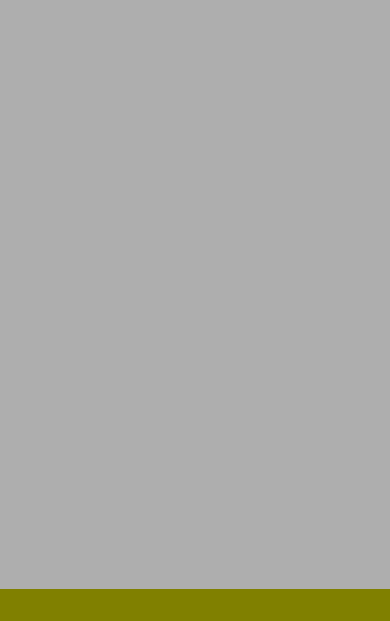
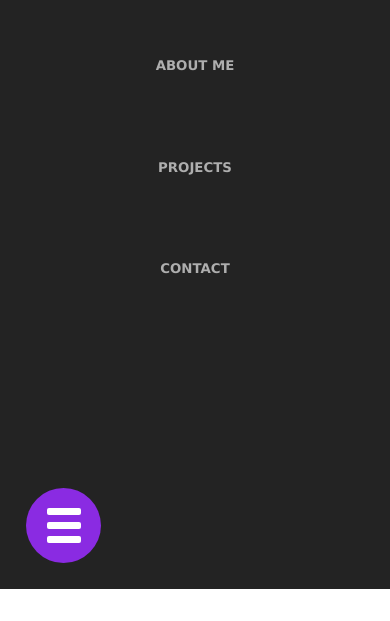
Before and after one commit to MACXDON/macxdon.github.io, a plain HTML site: page MAIN_PAGE/main-page.html in a window 390 px wide. Shown: the part 255-876 px from the top of the page. After the commit the page ends 844 px from the top, so only its background shows below. Drawn offline with Linux system fonts and the light colour scheme.

Commit message:
"Updated nav"
Added responsiveness to nav and added menu button.

```diff
--- a/MAIN_PAGE/main-page.css
+++ b/MAIN_PAGE/main-page.css
@@ -2,12 +2,17 @@
     margin: 0;
     padding: 0;
     box-sizing: border-box;
+    font-family:Verdana, Geneva, Tahoma, sans-serif;
+}
+
+.menu-button {
+    display: none;
 }
 
 .nav {
     background-color: rgb(35, 35, 35);
     float: left;
-    width: 12rem;
+    width: 20vw;
     height: 100vh;
     display: flex;
     justify-content: center;
@@ -28,7 +33,6 @@
     margin: 2rem auto;
     border: none;
     background-color: transparent;
-    font-family:Verdana, Geneva, Tahoma, sans-serif;
     font-weight: 700;
     color:rgb(174, 174, 174);
 }
@@ -42,35 +46,96 @@
 /** CONTENT **/
 .content {
     background-color: rgb(174, 174, 174);
+    width: 80vw;
+    height: 100vh;
+    float: right;
+    display: flex;
+    justify-content: center;
+    align-items: center;
+    color: #333;
+    text-align: center;
+}
+
+.content h2, .content h3 {
+    font-size: 1rem;
+}
+
+.main-container {
+    width: 90%;
+    display: flex;
+    justify-content: center;
+    align-items: center;
+}
+
+.content .profile-pic {
+    width: 7rem;
+    height: 7rem;
+    margin: 0 2rem;
+}
+
+.content img {
     width: 100%;
-    height: 100vh;
+    height: 100%;
+    border-radius: 50%;
 }
 
 .contact-page {
     display: none;
     background-color: rgb(69, 25, 140);
-    width: 100%;
+    width: 80vw;
     height: 100vh;
+    float: right;
 }
 
 .project-page {
     display: none;
     background-color: rgb(21, 0, 254);
-    width: 100%;
+    width: 80vw;
     height: 100vh;
+    float: right;
 }
 
-@media screen and (max-width: 400px) {
+@media screen and (max-width: 700px) {
+
+    .menu-button {
+        display: flex;
+        z-index: 99;
+        width: 75px;
+        height: 75px;
+        border-radius: 50%;
+        position: absolute;
+        background-color: blueviolet;
+        bottom: 1.625rem;
+        left: 1.625rem;
+        flex-direction: column;
+        justify-content: center;
+        align-items: center;
+    }
+
+    .menu-button .bar {
+        width: 2.125rem;
+        height: 0.425rem;
+        border-radius: 0.125rem;
+        margin: 0.225rem auto;
+        background-color: #FFF;
+    }
+
     .nav {
-        display: none;
-        z-index: 5;
+        display: flex;
+        z-index: 10;
         width: 100%;
     }
 
-    .menu-button {
+    .content, .project-page, .contact-page {
         width: 100%;
-        height: 2rem;
-        background-color: olive;
+        padding: 0 1rem;
+    }
 
+    .content {
+        flex-direction: column;
+    }
+
+    .content .profile-pic {
+        margin-bottom: 3rem;
     }
 }
--- a/MAIN_PAGE/main-page.html
+++ b/MAIN_PAGE/main-page.html
@@ -10,6 +10,11 @@
 </head>
 <body>
     <div class="container">
+        <div class="menu-button">
+            <div class="bar top-bar"></div>
+            <div class="bar mid-bar"></div>
+            <div class="bar bot-bar"></div>
+        </div>
         <div class="nav">
             <ul>
                 <li>
@@ -24,7 +29,16 @@
             </ul>
         </div>
         <div class="content">
-
+            <div class="profile-pic">
+                <img src="../IMAGES/profile_pic.jpeg" alt="">
+            </div>
+            <div class="about-me-info">
+                <h2>Hi my name is Macben Tagnidoung</h2>
+                <br>
+                <hr>
+                <br>
+                <h3>I'm studying to be a developer</h3>
+            </div>
         </div>
         <div class="contact-page">
 
@@ -33,9 +47,6 @@
 
         </div>
     </div>
-    <div class="menu-button">
-
-    </div>
 </body>
 <script src="./main-page.js"></script>
 </html>
--- a/MAIN_PAGE/main-page.js
+++ b/MAIN_PAGE/main-page.js
@@ -23,3 +23,15 @@ projectsButton.addEventListener('click', () => {
     contactPage.style.display = 'none';
     projectPage.style.display = 'block';
 })
+
+let menuButton = document.querySelector('.menu-button');
+
+menuButton.addEventListener('click', () => {
+    let navList = document.querySelector('.nav');
+
+    if (navList.style.display === 'none') {
+        navList.style.display = 'block'
+    } else {
+        navList.style.display = 'none';
+    }
+})
```
Also changed, not shown: IMAGES/profile_pic.jpeg (added), 1 other file.
